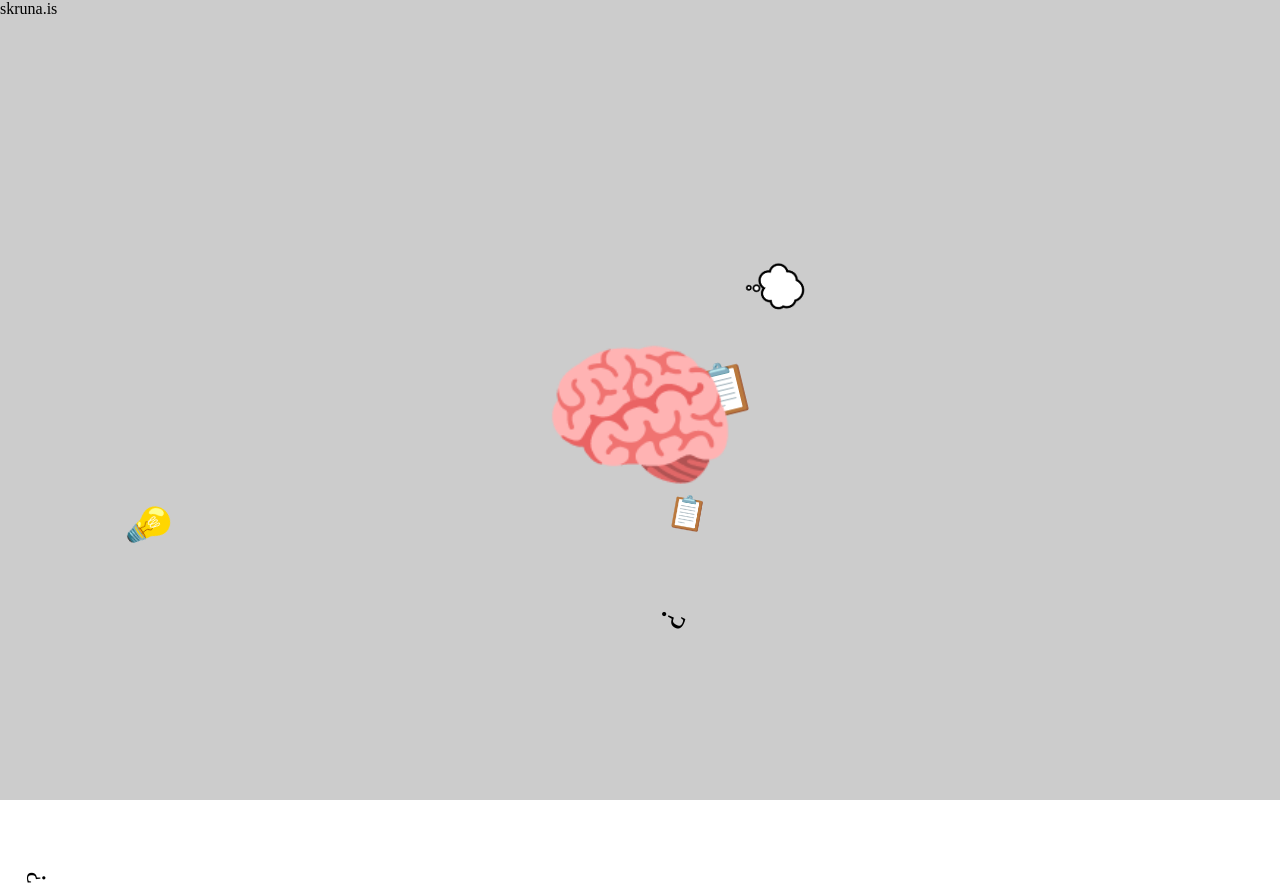
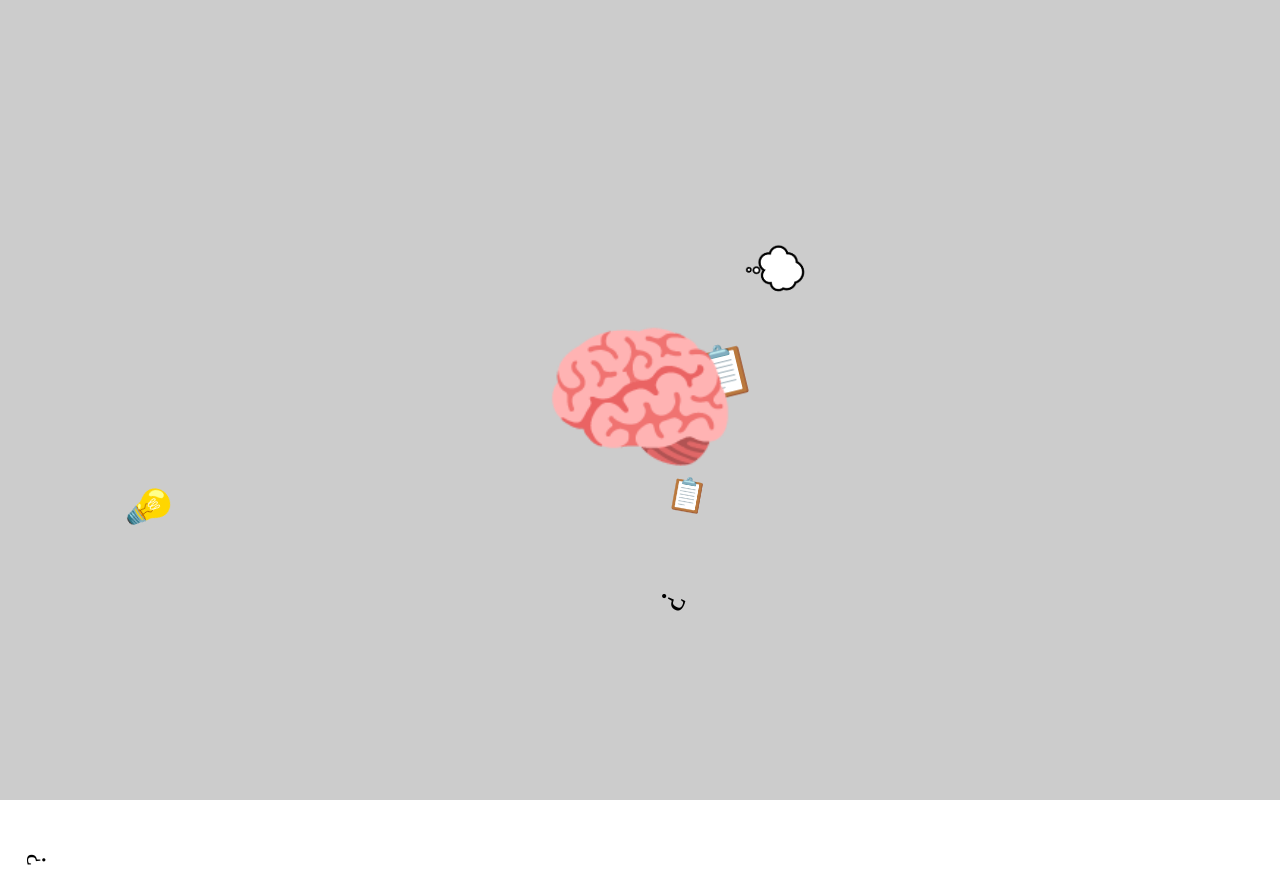
Before and after one commit to skruna/coming-soon, a plain HTML site: page index.html in a window 1280 px wide. Shown: the top 894 px of the page. Drawn offline with Linux system fonts and the light colour scheme.

Commit message:
Update index.html

```diff
--- a/index.html
+++ b/index.html
@@ -10,7 +10,6 @@
 </head>
 <body>
   <div id='cont'>
-  skruna.is
   <span id='idea' class='original'>🧠</span>
 </div>
 </body>
```
